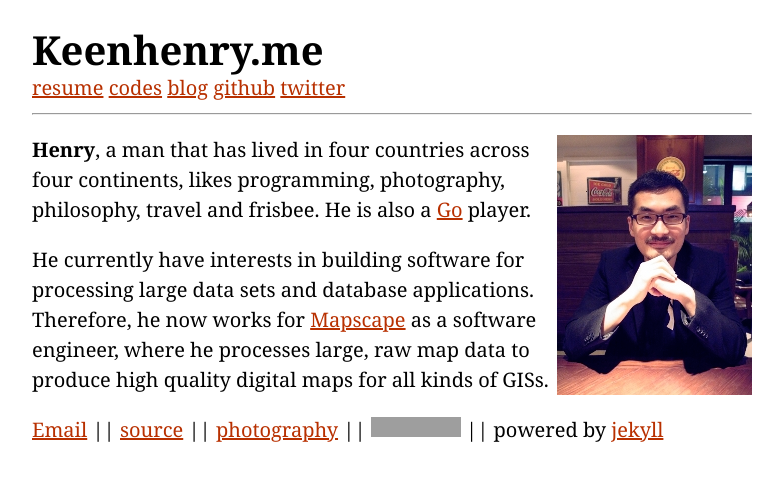
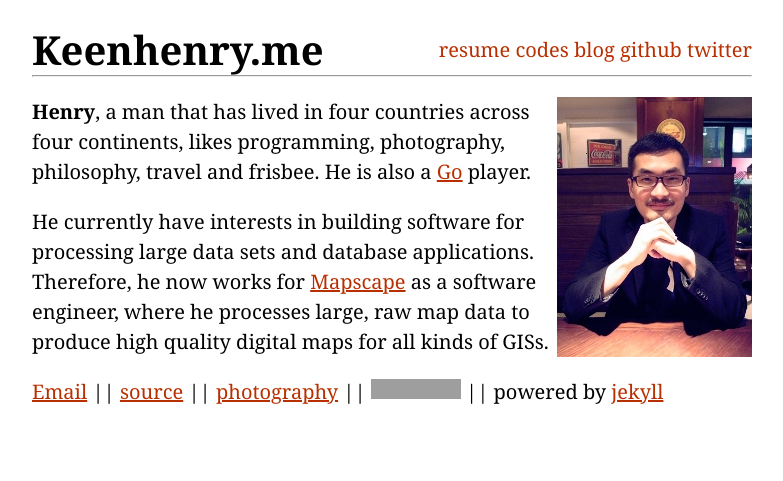
Before and after one commit to keenhenry/keenhenry.github.com, a Jekyll site: the page built from index.html, in a window 1280 px wide. Shown: the top 481 px of the page, without its empty margins (248-1031 px from the left). Built offline with Jekyll 4.4.1, drawn with Linux system fonts in a browser that asks for light colours; grey boxes are pictures that could not be loaded.

Commit message:
modified header navigation style

```diff
--- a/index.html
+++ b/index.html
@@ -6,7 +6,7 @@ title: Keenhenry and his Web residence
 <!-- About page for henry huang <h2>Henry Huang</h2> -->
 <div id='portrait'><img src="/static/image/henry_xs.jpg" /></div>
 <div id='about'>
-<p><b id="Opening">Henry</b>, a man that has lived in four countries across four continents, likes programming, photography, philosophy, travel and frisbee. He is also a <a href="http://en.wikipedia.org/wiki/Go_(game)">Go</a> player.</p>
+<p><b id='opening'>Henry</b>, a man that has lived in four countries across four continents, likes programming, photography, philosophy, travel and frisbee. He is also a <a href="http://en.wikipedia.org/wiki/Go_(game)">Go</a> player.</p>
 
 <p>He currently have interests in building software for processing large data sets and database applications. Therefore, he now works for <a href="http://www.mapscape.eu/">Mapscape</a> as a software engineer, where he processes large, raw map data to produce high quality digital maps for all kinds of GISs.</p>
 </div>
--- a/static/css/home.css
+++ b/static/css/home.css
@@ -5,7 +5,11 @@
  */
 
 
-/* styles for content */
+/* styles for homepage content */
 .center img {
 	float: right;
 }
+
+#opening {
+  font-size: 20px;
+}
--- a/static/css/main.css
+++ b/static/css/main.css
@@ -50,16 +50,17 @@ body > header > h1 {
   font-weight: normal;
 }
 
-/* styles for navigation menu */
-.header a {
+/* styles for header navigation menu */
+header a, header a:hover {
        	text-decoration: none;
 }
-.header h1 {
+header h1 {
 	float: left;
 }
-.header #nav {
+header #nav {
 	text-align: right;
 }
+/*************************************/
 
 .post header {
   margin-bottom: 10px;
```
